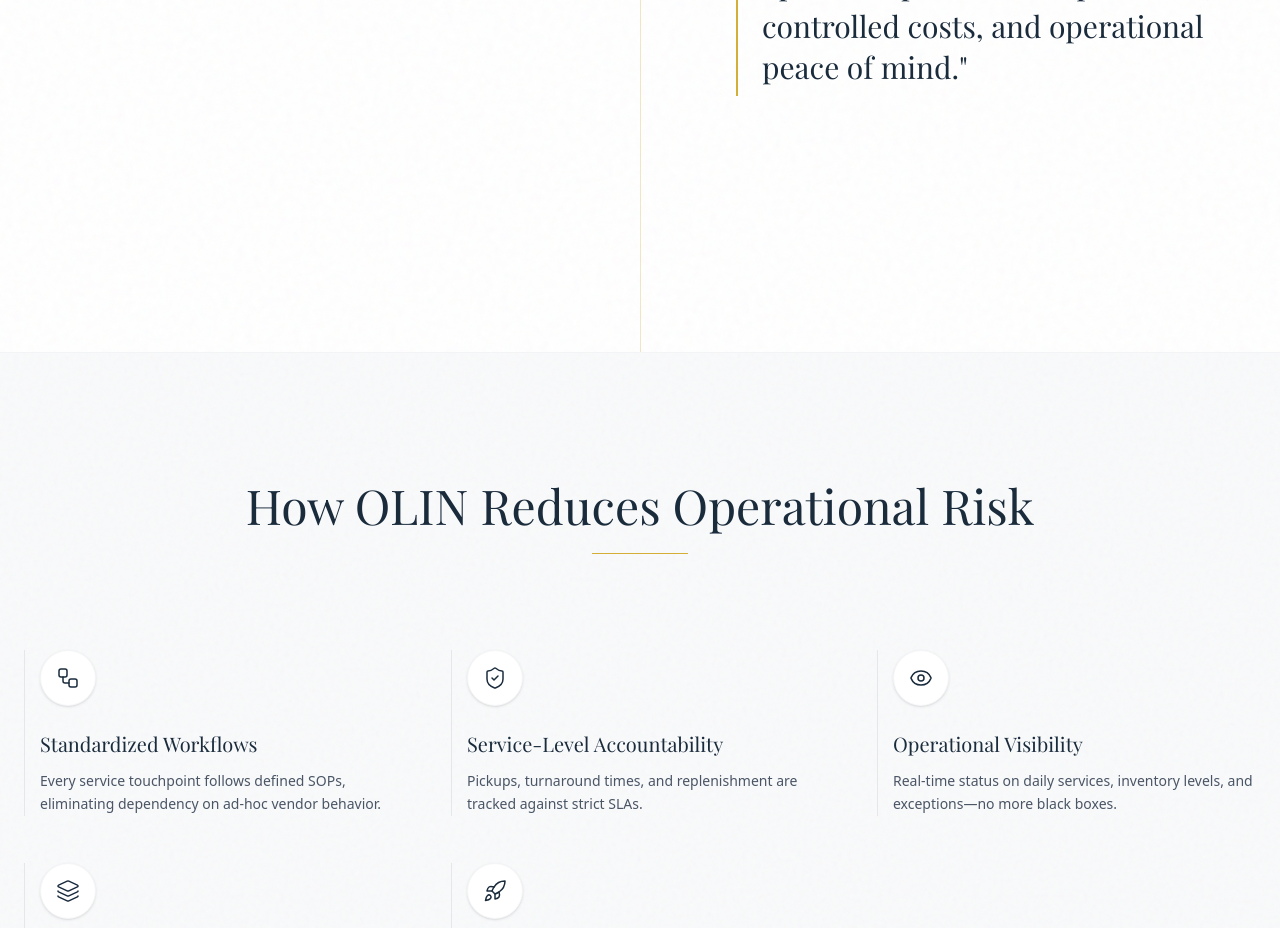
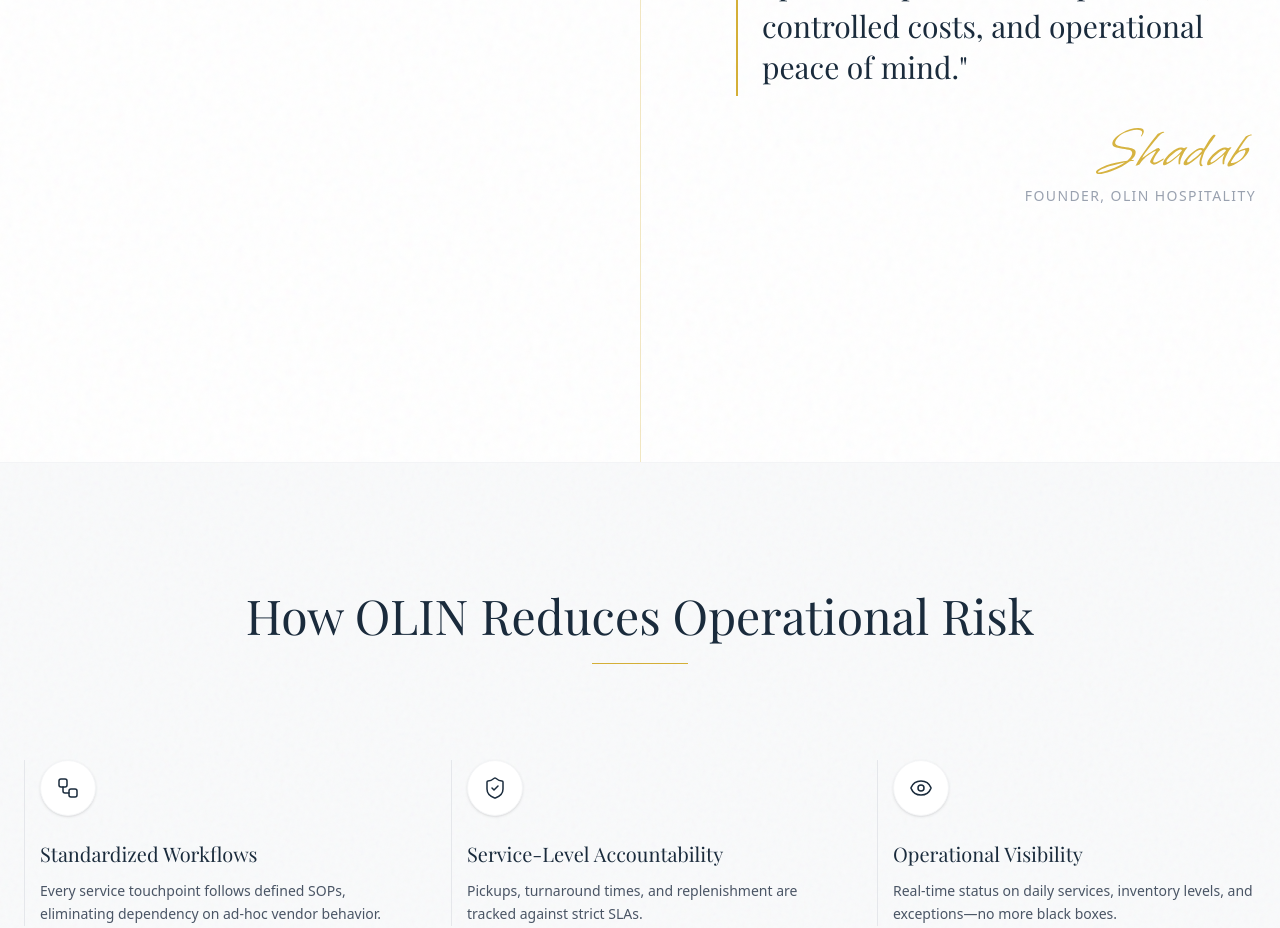
Before and after one commit to M-Shadab/olin-website, a Next.js app: page /vision in a window 1280 px wide. Shown: the part 1900-2828 px from the top of the page. Built offline with nearby package versions, Linux system fonts and the light colour scheme; a web font is replaced by a local one.

Commit message:
feat: Add gold and black founder signature SVGs and integrate them into the vision page.

```diff
--- a/app/vision/page.tsx
+++ b/app/vision/page.tsx
@@ -116,6 +116,22 @@
                     operations, controlled costs, and operational peace of
                     mind."
                   </blockquote>
+                  <div className="mt-8 ml-6 flex flex-col items-end">
+                    {/* <p className="text-3xl md:text-4xl text-gold font-playfair italic opacity-90">
+                      Mohd Shadab
+                    </p> */}
+                    <Image
+                      src="/svgs/founder-sign-gold.svg"
+                      alt="Sign of Founder of OLIN"
+                      width={160}
+                      height={160}
+                      className="opacity-95"
+                      priority
+                    />
+                    <p className="text-sm text-gray-400 uppercase tracking-widest mt-2">
+                      Founder, OLIN Hospitality
+                    </p>
+                  </div>
                 </div>
               </div>
             </div>
```
Also changed, not shown: public/svgs/founder-sign-black.svg (added), public/svgs/founder-sign-gold.svg (added).
